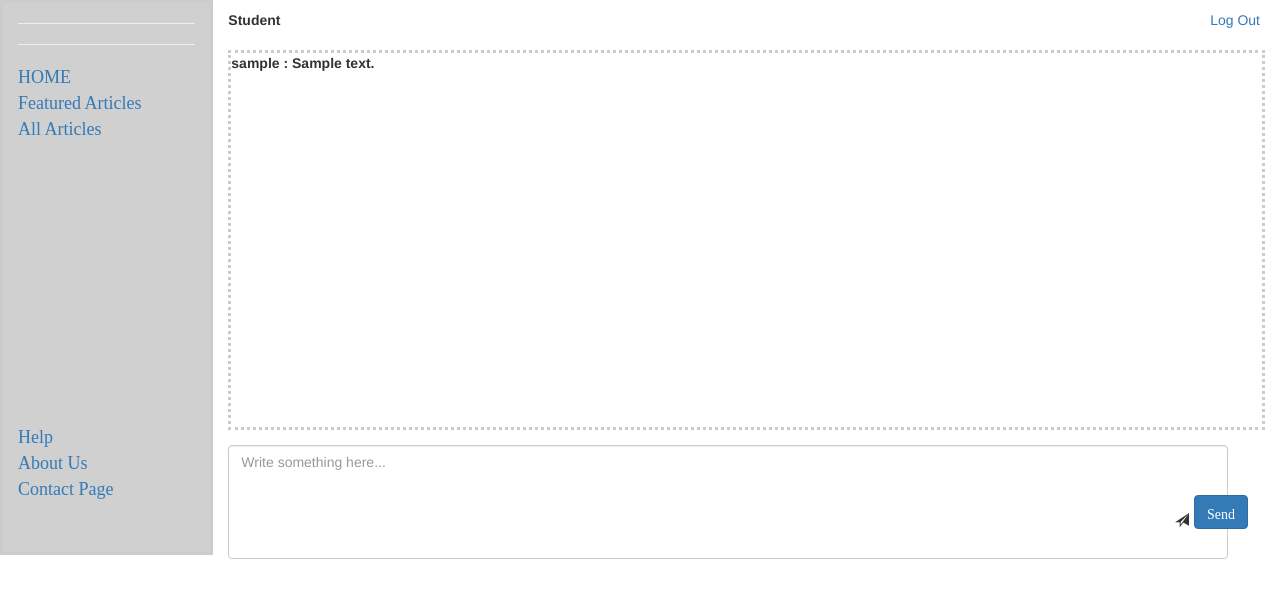
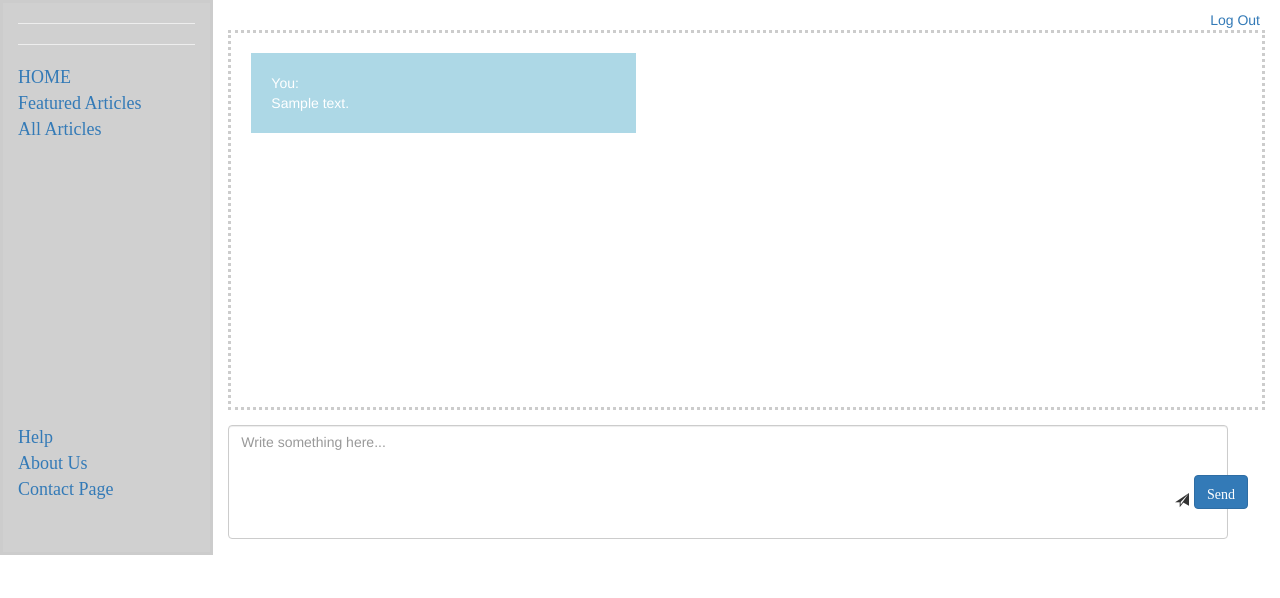
Before and after one commit to RaineCagape/USeP_Online_Guidance_Counseling, a PHP site: page /chatSys/chat.php in a window 1280 px wide; the page is wider, and only the part inside the window is pictured. Shown: the part 139-737 px from the top of that part. Run offline with PHP 8.4, Linux system fonts and the light colour scheme; the visitor is signed in with stand-in values (Sample User, id 1); tables that the repository leaves empty or names only in its code hold one stand-in row (values such as "Sample post"); some libraries are stand-ins or nearby versions.

Commit message:
Chat system partial fixed... mura lag group chat hinuon

```diff
--- a/chatSys/chat.php
+++ b/chatSys/chat.php
@@ -11,46 +11,6 @@
    	exit;
 	 }
 
-	  $role = $_SESSION['role'];
-
-     if($role == "Counselor"){
-        header("location: chatCounselor.php");
-     }
-
-
-	//  $userId= $message = $userName= "";
-
-	// if($_SERVER["REQUEST_METHOD"] == "POST"){
-
-
-
- //        	$userId = $_SESSION['id'];
- //        	$userName = $_SESSION['firstname'];
- //        	$message = $_POST["message"];
-
-
- //        	if(!empty($message)){
-
- //        	$sql = "INSERT INTO chats(userId,message,chatUsername) VALUES (?,?,?)";
-
- //        	if ($stmt = mysqli_prepare($link,$sql)){
-
- //        		mysqli_stmt_bind_param($stmt,"iss",$param_userId,$param_message,$param_userName);
-
- //        		$param_userId = $userId;
- //        		$param_message = $message;
- //        		$param_userName = $userName;
-
- //        		mysqli_stmt_execute($stmt);
-
- //        	}
-
- //          mysqli_stmt_close($stmt);
- //          // mysqli_close($link);
- //      }
-
- //    }
-
 
 
 ?>
@@ -63,6 +23,7 @@
 	<link rel="icon" href="../images/usep.png">
 	<link rel="stylesheet" href="css/bootstrap.min.css">
  	<link rel="stylesheet" href="../css/style.css">
+ 	<link rel="stylesheet" href="../css/chatStyle.css">
 	<link rel="stylesheet" href="../css/inboxStyle.css">
 	<link rel="stylesheet" href="../css/profileStyle.css">
 	<link rel="stylesheet" href="https://maxcdn.bootstrapcdn.com/bootstrap/3.3.7/css/bootstrap.min.css">
@@ -91,7 +52,7 @@
 
 	$(document).ready(function(){
 
-		setTimeout("updateChatAJAx()",1000);
+		setInterval("updateChatAJAx()",1000);
 
 	});
 
@@ -125,13 +86,13 @@
 			</div>
 
 			<div class="col-sm-10">
-				<b>Student</b>
-				<a href="#" style="float: right; margin-right: 5px">Log Out</a><!--Leave page modal-->
+		<!-- 		<label style="font-size: 50px;">Chat</label> -->
+				<a href="../logout.php" style="float: right; margin-right: 5px">Log Out</a><!--Leave page modal-->
 
 
 				<form action="<?php echo htmlspecialchars ($_SERVER['PHP_SELF']); include'sendmessage.php'; ?>" id="form" method="post" >
 
-				<div class="messages" id="messages">
+				<div class="messages" id="messages" style="padding: 20px;">
 
 				</div>
 
--- a/chatSys/chatCounselor.php
+++ b/chatSys/chatCounselor.php
@@ -25,6 +25,7 @@
 		<link rel="icon" href="../images/usep.png">
 	<link rel="stylesheet" href="css/bootstrap.min.css">
  	<link rel="stylesheet" href="../css/style.css">
+ 	<link rel="stylesheet" href="../css/chatStyle.css">
 	<link rel="stylesheet" href="../css/inboxStyle.css">
 	<link rel="stylesheet" href="../css/profileStyle.css">
 	<link rel="stylesheet" href="https://maxcdn.bootstrapcdn.com/bootstrap/3.3.7/css/bootstrap.min.css">
@@ -87,7 +88,7 @@
 
 			<div class="col-sm-10">
 				<b>Counselor</b>
-				<a href="#" style="float: right; margin-right: 5px">Log Out</a><!--Leave page modal-->
+				<a href="../logout.php" style="float: right; margin-right: 5px">Log Out</a><!--Leave page modal style="padding:20px;" -->
 
 				<form action="<?php echo htmlspecialchars ($_SERVER['PHP_SELF']); include'sendmessage.php'; ?>" id="form" method="post" >
 
--- a/chatSys/displayMessage.php
+++ b/chatSys/displayMessage.php
@@ -4,8 +4,9 @@
 	 session_start();
 
 				$userId =$_SESSION['id'];
+				$idChat ="";
 
-				$sql = "SELECT message,chatUsername FROM chats ORDER BY ChatId ASC";
+				$sql = "SELECT message,chatUsername,userId FROM chats ORDER BY messageId ASC";
 
 					if($result = mysqli_query($link,$sql)){
 
@@ -13,7 +14,22 @@
 
 							while($row = mysqli_fetch_array($result)){
 
-								echo "<label>".$row['chatUsername']." : ". $row['message'] . "</label><br>";
+								$idChat = $row['userId'];
+
+								if($userId==$idChat){
+
+									echo "<div class='sendText'>You:</br>".$row['message']."</div><br>";
+
+
+								}
+
+								else{
+
+									echo "<div class='recieveText'>".$row['chatUsername'].":</br>".$row['message']."</div><br>";
+
+								}
+
+								// echo "<label>".$row['chatUsername']." : ". $row['message'] . "</label><br>";
 
 
 							}
--- a/chatSys/sendmessage.php
+++ b/chatSys/sendmessage.php
@@ -24,7 +24,12 @@
         		$param_message = $message;
         		$param_userName = $userName;
 
-        		mysqli_stmt_execute($stmt);
+        		if(mysqli_stmt_execute($stmt)){
+                        // session_start();
+
+                     header("location: chat.php");
+
+                    }
 
         	}
 
--- /dev/null
+++ b/css/chatStyle.css
@@ -0,0 +1,31 @@
+body{
+	font-size: 10px;
+}
+
+.recieveText{
+	background-color: #CCCCCC;
+	color: black;
+	margin: 100px;
+/*	margin-left: 50px;*/
+/*	float:right;
+*/	white-space: normal;
+	word-wrap: break-word;
+
+	padding: 20px;
+/*	margin-bottom: 25px;*/
+	max-width: 385px;
+
+}
+
+.sendText{
+	background-color: lightblue;
+	color: white;
+	white-space: normal;
+	word-wrap: break-word;
+	padding: 20px;
+/*	margin-bottom: 25px;*/
+	max-height: 100%;
+	max-width: 385px;
+
+
+}
--- a/css/inboxStyle.css
+++ b/css/inboxStyle.css
@@ -49,6 +49,6 @@
 	overflow-y: scroll;
 }
 
-.chatbox{
-	display: inline;
-}
+/*.chatbox{
+	display: block;
+}*/
```
Also changed, not shown: chatSys/Inbox.php (+9 -9 lines).
